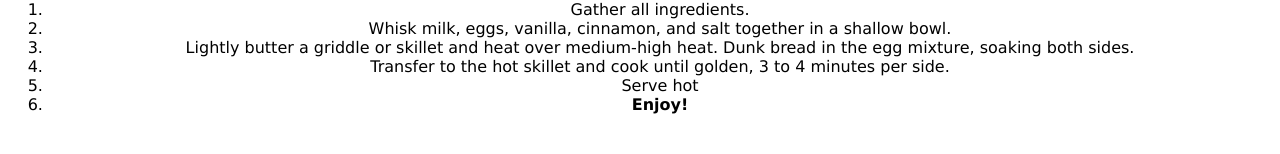
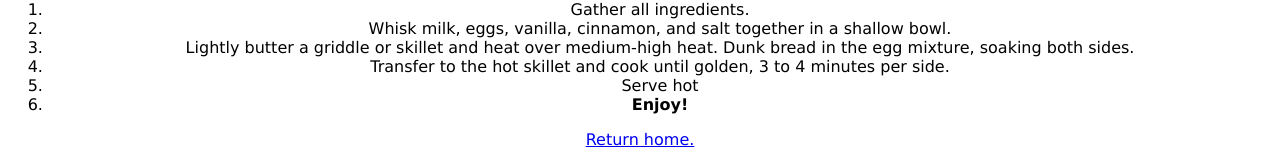
Before and after one commit to ommdotcom/odin-recipes, a plain HTML site: page recipes/french_toast.html in a window 1280 px wide. Shown: the part 712-866 px from the top of the page. Before the commit the page ends 842 px from the top, so only its background shows below. Drawn offline with Linux system fonts and the light colour scheme.

Commit message:
Added styling to the indivual recipes and icons

```diff
--- a/recipes/french_toast.html
+++ b/recipes/french_toast.html
@@ -5,6 +5,7 @@
     <meta name="viewport" content="width=device-width, initial-scale=1.0">
     <title>French Toast recipe</title>
     <link rel="stylesheet" href="../recipes/styles.css">
+    <link rel="icon" type="image/png" href="../icon.png" sizes="32x32">
 </head>
 <body>
     <h1>French Toast!</h1>
@@ -30,5 +31,6 @@
         <li>Serve hot</li>
         <li><strong>Enjoy!</strong></li>
     </ol>
+    <a href="../index.html">Return home.</a>
 </body>
 </html>
```
Also changed, not shown: index.html (+1 -0 lines), recipes/lasagna.html (+2 -0 lines), recipes/pasta.html (+2 -0 lines), recipes/secret_recipe.html (+2 -0 lines), icon.png (added).
